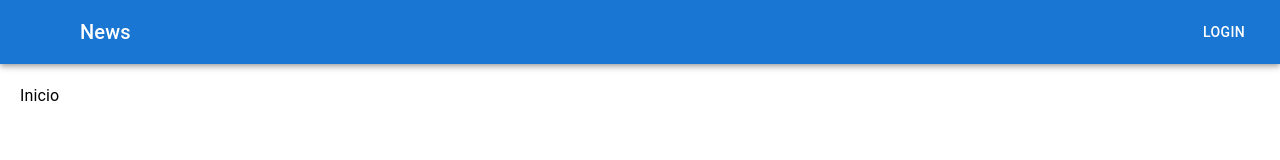
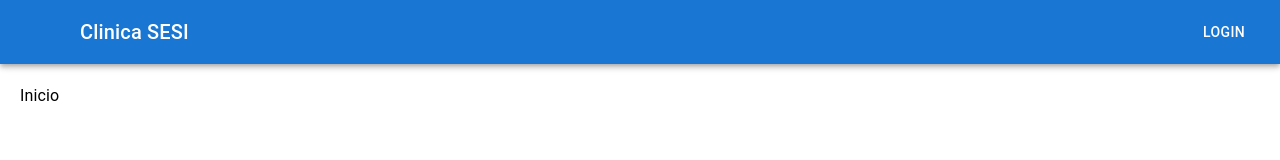
Before and after one commit to alekinho081/SituacaoAprendizagem, a React (Vite) app: page / in a window 1280 px wide. Shown: the top 160 px of the page. Built offline with nearby package versions, Linux system fonts and the light colour scheme; some icons are missing.

Commit message:
Botão de login do header funcional

```diff
--- a/src/Components/Header/Header.jsx
+++ b/src/Components/Header/Header.jsx
@@ -8,6 +8,8 @@
 import MenuIcon from '@mui/icons-material/Menu';
 
 export default function NewHeader() {
+
+
   return (
     <Box sx={{ flexGrow: 1 }}>
       <AppBar position="static">
@@ -22,9 +24,9 @@
             <MenuIcon />
           </IconButton>
           <Typography variant="h6" component="div" sx={{ flexGrow: 1 }}>
-            News
+            Clinica SESI
           </Typography>
-          <Button color="inherit">Login</Button>
+          <Button color="inherit" href='/login'>Login</Button>
         </Toolbar>
       </AppBar>
     </Box>
```
